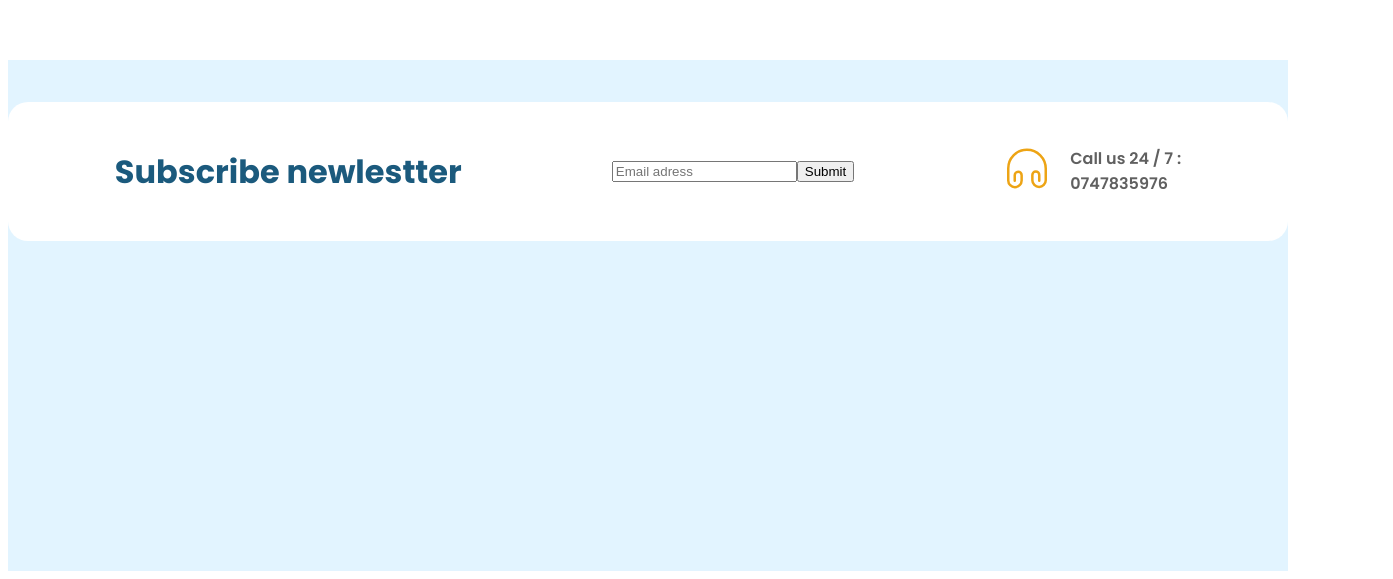
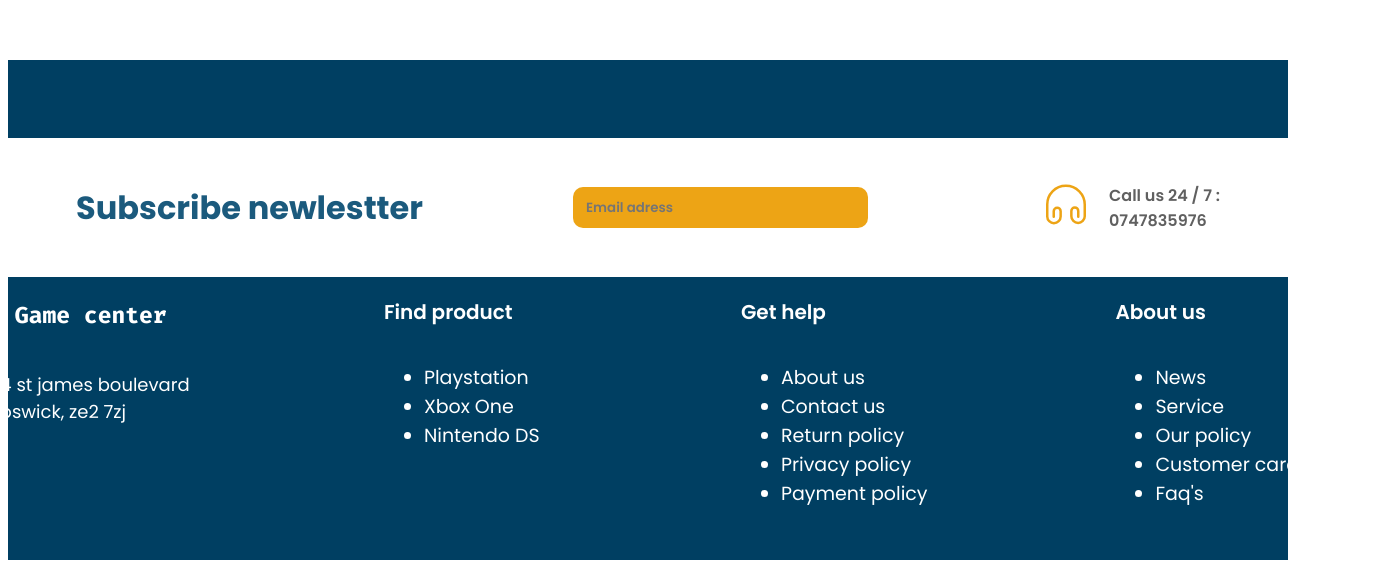
Before and after one commit to Wizuha/Game-Console-Project, a React (Create React App) app in the folder Game console project/frontend/: page / in a window 1280 px wide. Shown: the part 806-1385 px from the top of the page, 1393 px wide, since content can reach past the window. Built offline with nearby package versions, Linux system fonts and the light colour scheme.

Commit message:
end bottom

```diff
--- a/Game console project/frontend/public/index.html
+++ b/Game console project/frontend/public/index.html
@@ -2,14 +2,14 @@
 <html lang="en">
   <head>
     <meta charset="utf-8" />
-    <link rel="icon" href="%PUBLIC_URL%/favicon.ico" />
+    <link rel="icon" href="Union.svg" />
     <meta name="viewport" content="width=device-width, initial-scale=1" />
     <meta name="theme-color" content="#000000" />
     <meta
       name="description"
       content="Web site created using create-react-app"
     />
-    <link rel="apple-touch-icon" href="%PUBLIC_URL%/logo192.png" />
+    <link rel="apple-touch-icon" href="Union.svg" />
     <!--
       manifest.json provides metadata used when your web app is installed on a
       user's mobile device or desktop. See https://developers.google.com/web/fundamentals/web-app-manifest/
@@ -24,7 +24,7 @@
       work correctly both with client-side routing and a non-root public URL.
       Learn how to configure a non-root public URL by running `npm run build`.
     -->
-    <title>React App</title>
+    <title>Game center</title>
   </head>
   <body>
     <noscript>You need to enable JavaScript to run this app.</noscript>
--- a/Game console project/frontend/src/components/Bottom/Bottom.css
+++ b/Game console project/frontend/src/components/Bottom/Bottom.css
@@ -1,10 +1,12 @@
 .bottom{
     display: flex;
     width: 100vw;
-    height: 511px;
-    background-color: #E2F4FF;
+    height: 500px;
+    background-color: #003f62;
     justify-content: center;
+    align-items: center;
     left: 0;
+    flex-direction: column;
 }
 
 .subscribe {
@@ -24,9 +26,106 @@
   color: #1B5A7D;
 }
 
+.input-subscribe{
+    display: flex;
+}
+
+.input-subscribe img{
+    color: black ;
+}
+
+.input-subscribe input{
+    display: flex;
+    height: 23px;
+    background-color: #EDA415;
+    font-family: 'Poppins Semibold';
+    color: white;
+    padding: 9px 13px;
+    border-radius: 10px;
+    border: hidden;
+}
+
+
 .call{
     display: flex;
     font-family: 'Poppins Semibold';
     gap: 20px;
     color: #606060;
+    align-items: center;
 }
+
+.foot-bottom{
+    display: grid;
+    grid-template-columns: 1fr 1fr 1fr 1fr;
+    justify-items: center;
+    width: 1490px;
+    justify-content: space-between;
+}
+
+.left-bottom{
+    display: flex;
+    flex-direction: column;
+}
+
+.logo-site{
+    display: flex;
+    gap: 10px;
+    color: white;
+    align-items: center;
+    font-size: 23px;
+    font-family: "FiraCode Bold";
+}
+
+.adress {
+    font-size: 18px;
+    font-family: 'Poppins Regular';
+    color: white;
+}
+
+.mid-left-bottom{
+    display: flex;
+    flex-direction: column;
+    color: white;
+}
+
+.mid-left-bottom p{
+    font-family: 'Poppins SemiBold';
+    font-size: 20px;
+}
+
+.mid-left-bottom li{
+    font-family: 'Poppins Regular';
+    font-size: 19px;
+}
+
+.mid-right-bottom{
+    display: flex;
+    flex-direction: column;
+    color: white;
+}
+
+.mid-right-bottom p{
+    font-family: 'Poppins SemiBold';
+    font-size: 20px;
+}
+
+.mid-right-bottom li{
+    font-family: 'Poppins Regular';
+    font-size: 19px;
+}
+
+.right-bottom{
+    display: flex;
+    flex-direction: column;
+    color: white;
+}
+
+.right-bottom p{
+    font-family: 'Poppins SemiBold';
+    font-size: 20px;
+}
+
+.right-bottom li{
+    font-family: 'Poppins Regular';
+    font-size: 19px;
+}
--- a/Game console project/frontend/src/components/Bottom/Bottom.jsx
+++ b/Game console project/frontend/src/components/Bottom/Bottom.jsx
@@ -9,16 +9,60 @@ export default function Footbar() {
           <h1>Subscribe newlestter</h1>
         </div>
         <div className="input-subscribe">
-          <form>
-            <input type="text" name="subscribe" placeholder="Email adress" />
-            <button>Submit</button>
-          </form>
+          <input type="text" name="subscribe" placeholder="Email adress" />
+          <img src="send-2.svg" />
         </div>
         <div className="call">
           <div className="logo-call">
-            <img src= 'headphone.svg' />
+            <img src="headphone.svg" />
           </div>
-          <div>Call us 24 / 7 : <br/> 0747835976</div>
+          <div>
+            <p>
+              Call us 24 / 7 : <br /> 0747835976
+            </p>
+          </div>
+        </div>
+      </div>
+      <div className="foot-bottom">
+        <div className="left-bottom">
+          <div className="logo-site">
+            <img src="Union.svg" />
+            <p>Game center</p>
+          </div>
+          <div className="adress">
+            <p>
+              64 st james boulevard <br />
+              hoswick, ze2 7zj
+            </p>
+          </div>
+        </div>
+        <div className="mid-left-bottom">
+          <p>Find product</p>
+          <ul>
+            <li>Playstation</li>
+            <li>Xbox One</li>
+            <li>Nintendo DS</li>
+          </ul>
+        </div>
+        <div className="mid-right-bottom">
+          <p>Get help</p>
+          <ul>
+            <li>About us</li>
+            <li>Contact us</li>
+            <li>Return policy</li>
+            <li>Privacy policy</li>
+            <li>Payment policy</li>
+          </ul>
+        </div>
+        <div className="right-bottom">
+          <p>About us</p>
+          <ul>
+            <li>News</li>
+            <li>Service</li>
+            <li>Our policy</li>
+            <li>Customer care</li>
+            <li>Faq's</li>
+          </ul>
         </div>
       </div>
     </div>
```
Also changed, not shown: Game console project/frontend/public/send-2.svg (added).
